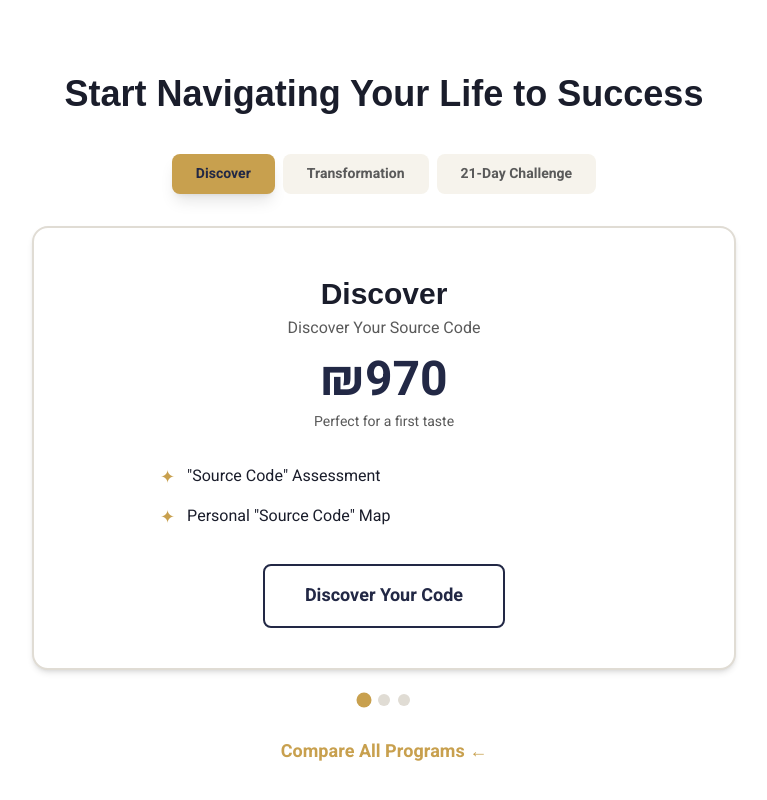
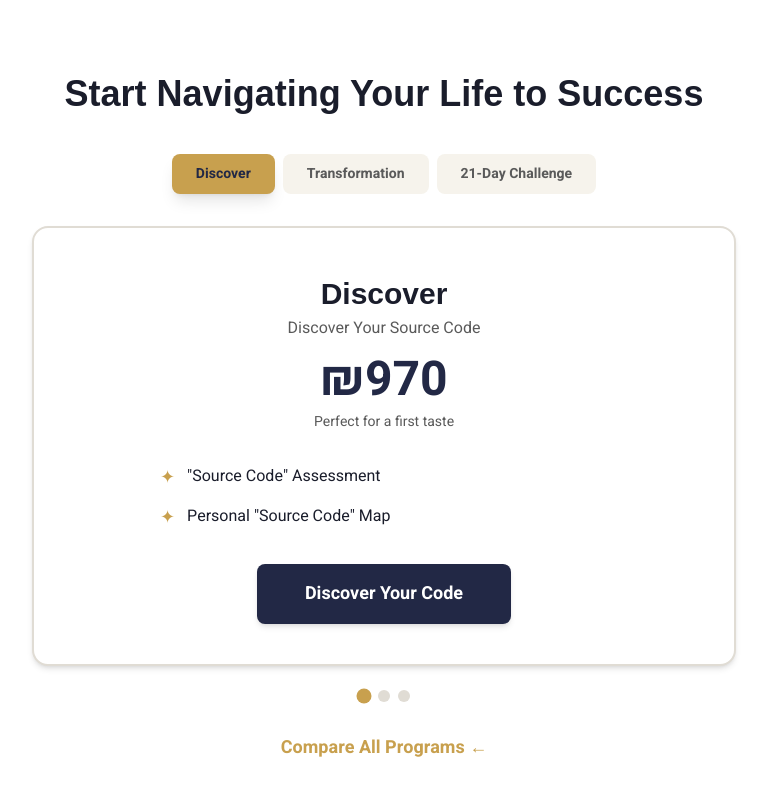
Before and after one commit to Tomer007/pdn-site, a Next.js app: page /en in a window 1280 px wide. Shown: the part 2506-3306 px from the top of the page, without its empty margins (256-1023 px from the left). Built offline with nearby package versions, Linux system fonts and the light colour scheme; a web font is replaced by a local one.

Commit message:
fix: program card CTA button - full width, solid fill (not border)

```diff
--- a/src/components/ProgramsPreview.tsx
+++ b/src/components/ProgramsPreview.tsx
@@ -95,10 +95,10 @@ export function ProgramsPreview({ dict, locale }: Props) {
             <div className="text-center">
               <Link
                 href={current.href}
-                className={`inline-block font-bold py-4 px-10 rounded-lg text-lg transition-all duration-300 ${
+                className={`inline-block w-full sm:w-auto font-bold py-4 px-12 rounded-lg text-lg transition-all duration-300 ${
                   isPopular
                     ? "bg-gold hover:bg-gold-hover text-navy shadow-lg hover:shadow-[0_0_30px_rgba(200,160,78,0.4)] hover:scale-105"
-                    : "border-2 border-navy hover:bg-navy hover:text-white text-navy"
+                    : "bg-navy hover:bg-indigo text-white shadow-md"
                 }`}
               >
                 {program.cta}
```
